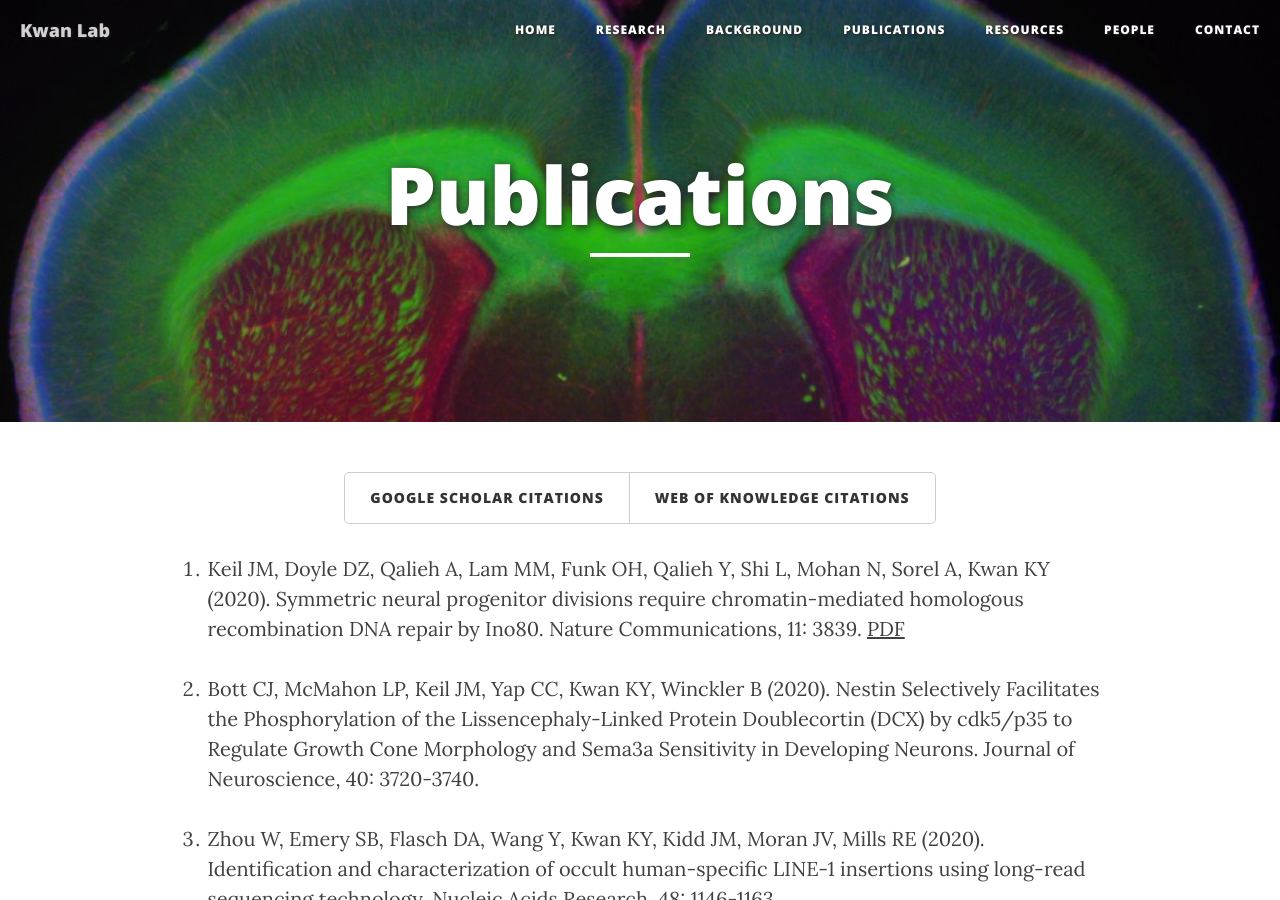
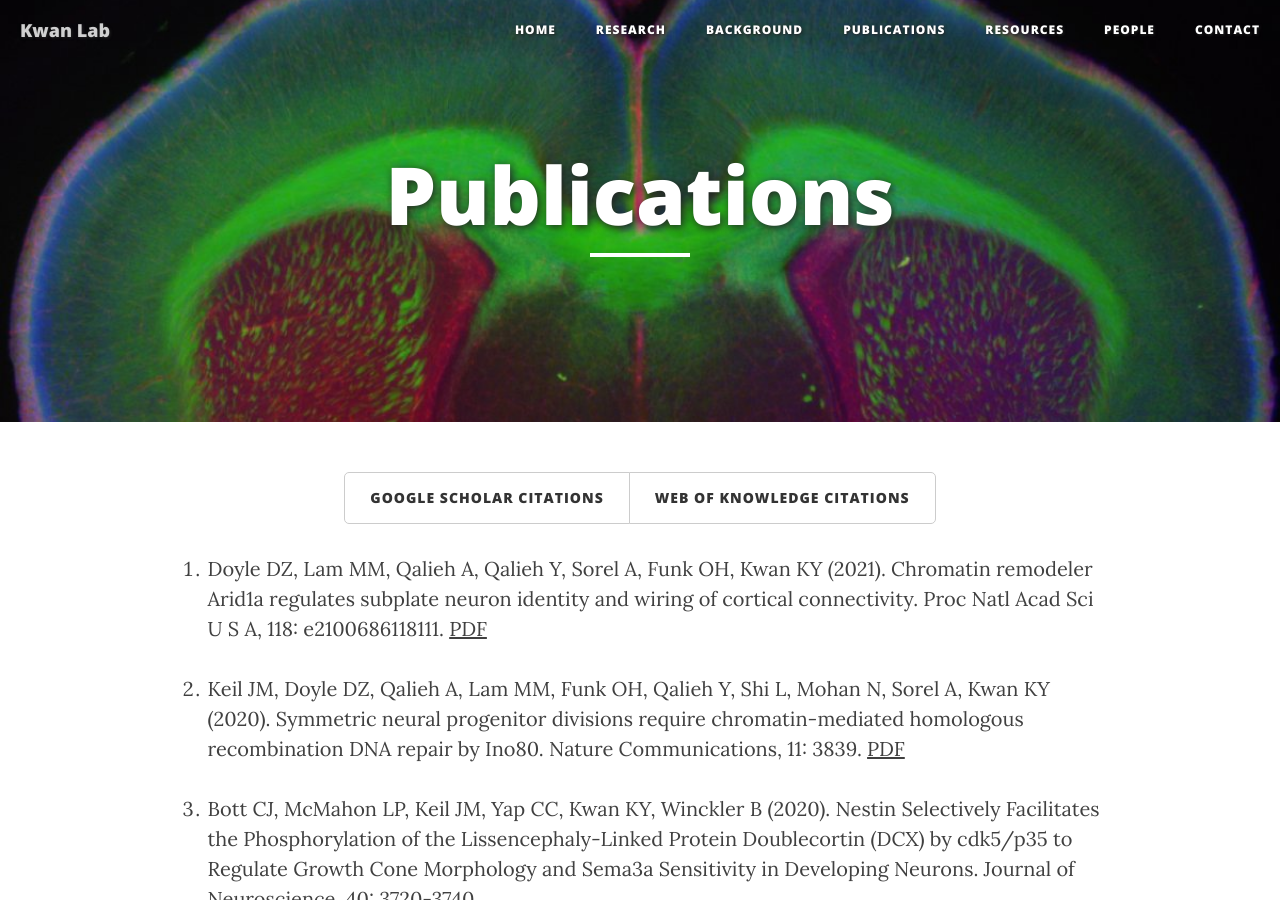
Before and after one commit to thekwanlab/website, a Jekyll site: the page built from publications.md, in a window 1280 px wide and 900 px high. Built offline with Jekyll 4.4.1, drawn with Linux system fonts in a browser that asks for light colours; nearby versions of some CDN libraries.

Commit message:
Add PNAS paper

```diff
--- a/publications.md
+++ b/publications.md
@@ -19,6 +19,8 @@ order: 3
     </div>
   </div>
 </div>
+
+ 1. Doyle DZ, Lam MM, Qalieh A, Qalieh Y, Sorel A, Funk OH, Kwan KY (2021). Chromatin remodeler Arid1a regulates subplate neuron identity and wiring of cortical connectivity. Proc Natl Acad Sci U S A, 118: e2100686118111\. [PDF](https://drive.google.com/file/d/1hs5O-gMNoelBxLeXOrL62j_J1UECGSJG/view?usp=sharing)
 
  1. Keil JM, Doyle DZ, Qalieh A, Lam MM, Funk OH, Qalieh Y, Shi L, Mohan N, Sorel A, Kwan KY (2020). Symmetric neural progenitor divisions require chromatin-mediated homologous recombination DNA repair by Ino80. Nature Communications, 11: 3839\. [PDF](https://drive.google.com/file/d/11IqepYvrKQJpSnVTHllwDOAz-47YXB0d/view?usp=sharing)
 
```
